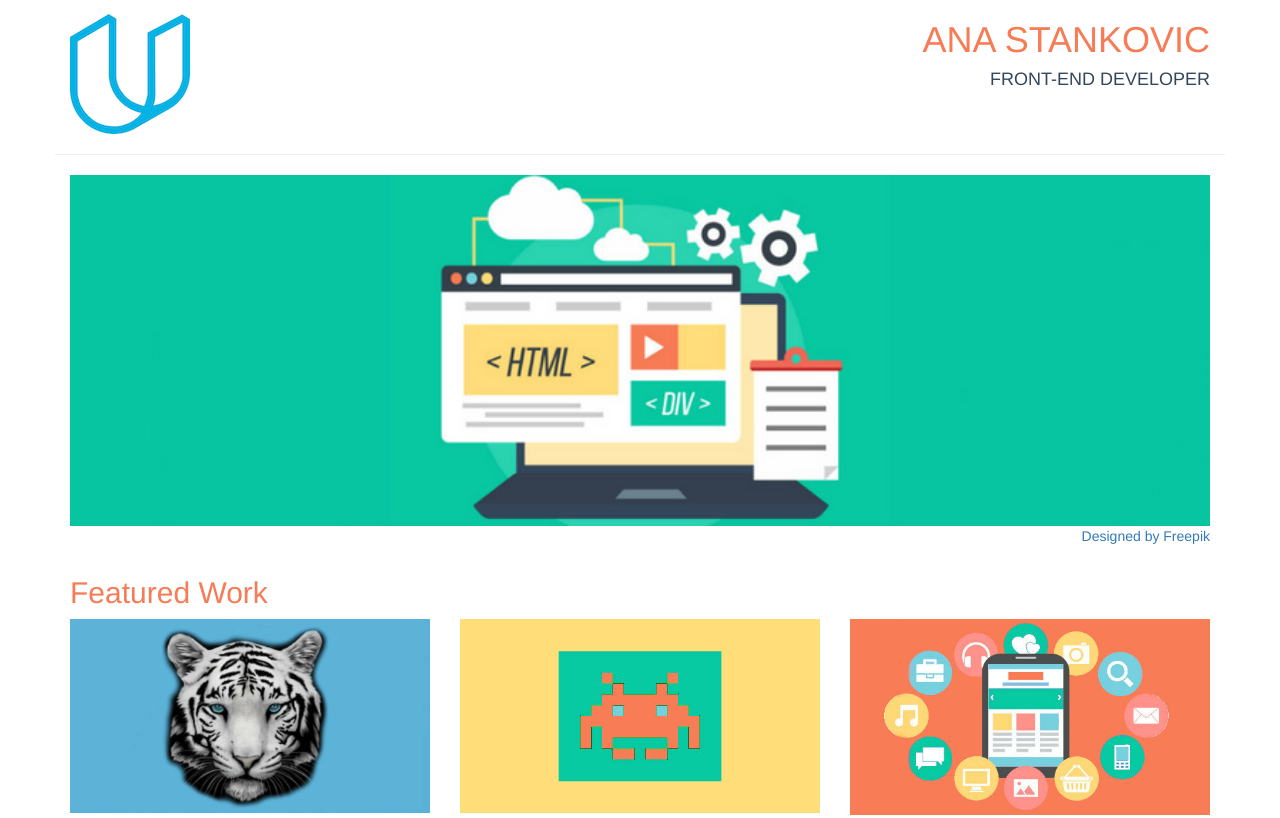
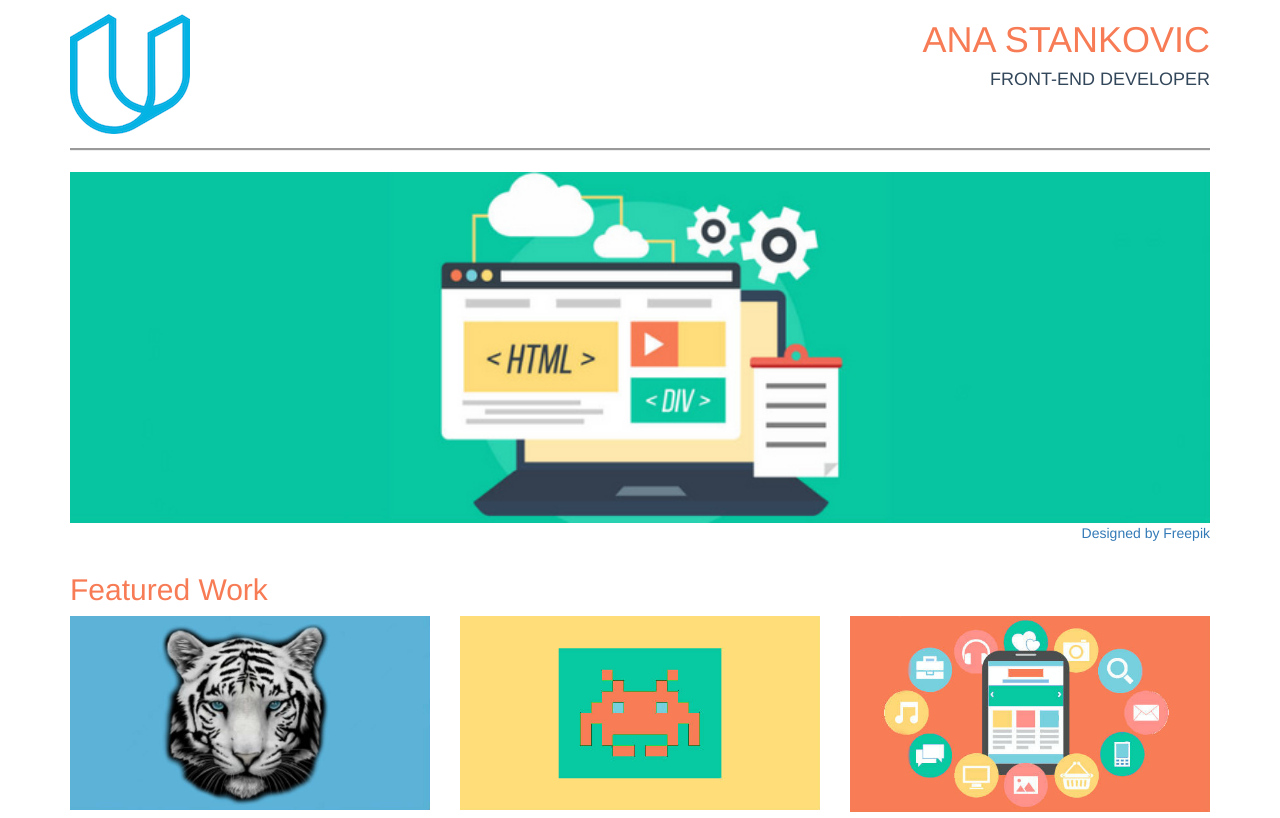
Before and after one commit to mulana/build-a-portfolio, a website: page src/index.html in a window 1280 px wide. Shown: the top 818 px of the page. Drawn offline with Linux system fonts and the light colour scheme; a web font is replaced by a local one.

Commit message:
Make some changes for resubmission

```diff
--- a/src/css/main.css
+++ b/src/css/main.css
@@ -1,4 +1,5 @@
-h1, h2 {
+h1,
+h2 {
     color: #f77b55;
 }
 
@@ -13,6 +14,12 @@ h4 {
 
 img {
     max-width: 100%;
+}
+
+.header {
+    margin-bottom: 1.5em;
+    padding-bottom: 1em;
+    border-bottom-style: groove;
 }
 
 .header_logo {
--- a/src/index.html
+++ b/src/index.html
@@ -16,7 +16,7 @@
 	</head>
 	<body>
 		<div class="container">
-			<header>
+			<header class="header">
 				<div class="row">
 					<div class="col-md-6">
 						<img class="header_logo" src="img/logo.png" alt="Udacity Logo">
@@ -27,9 +27,6 @@
 					</div>
 				</div>
 			</header>
-			<div class="row line">
-				<hr>
-			</div>
 			<div class="row">
 				<div class="col-md-12">
 					<picture id="banner">
@@ -89,8 +86,8 @@
 					<h3><a href="http://github.com">JavaScript</a></h3>
 				</div>
 			</div>
-			<footer class="text-center">
-				<div id="social">
+			<footer class="row text-center">
+				<div class="col-md-12" id="social">
 					<a href="https://github.com/mulana" class="zocial-github">GitHub</a>
 					<a href="https://www.linkedin.com/in/mulana/" class="zocial-linkedin">LinkedIn</a>
 				</div>
```
